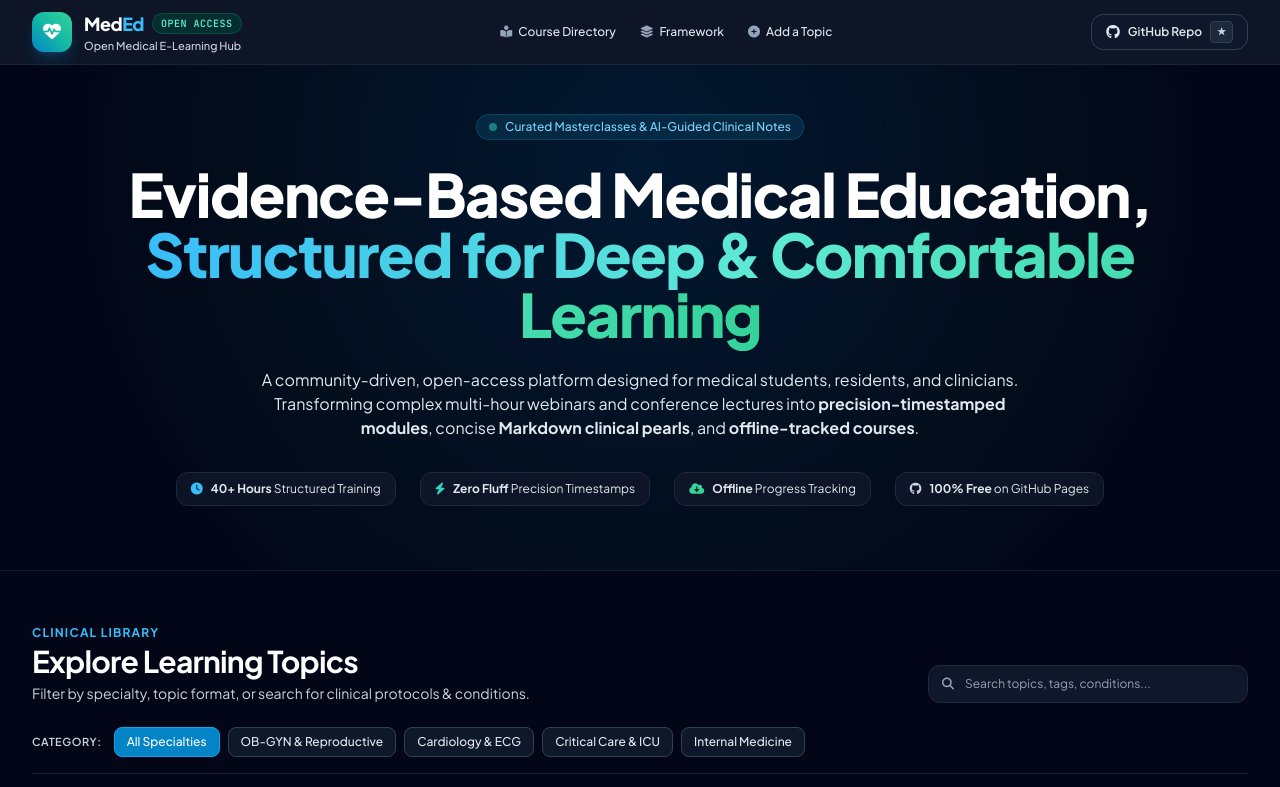
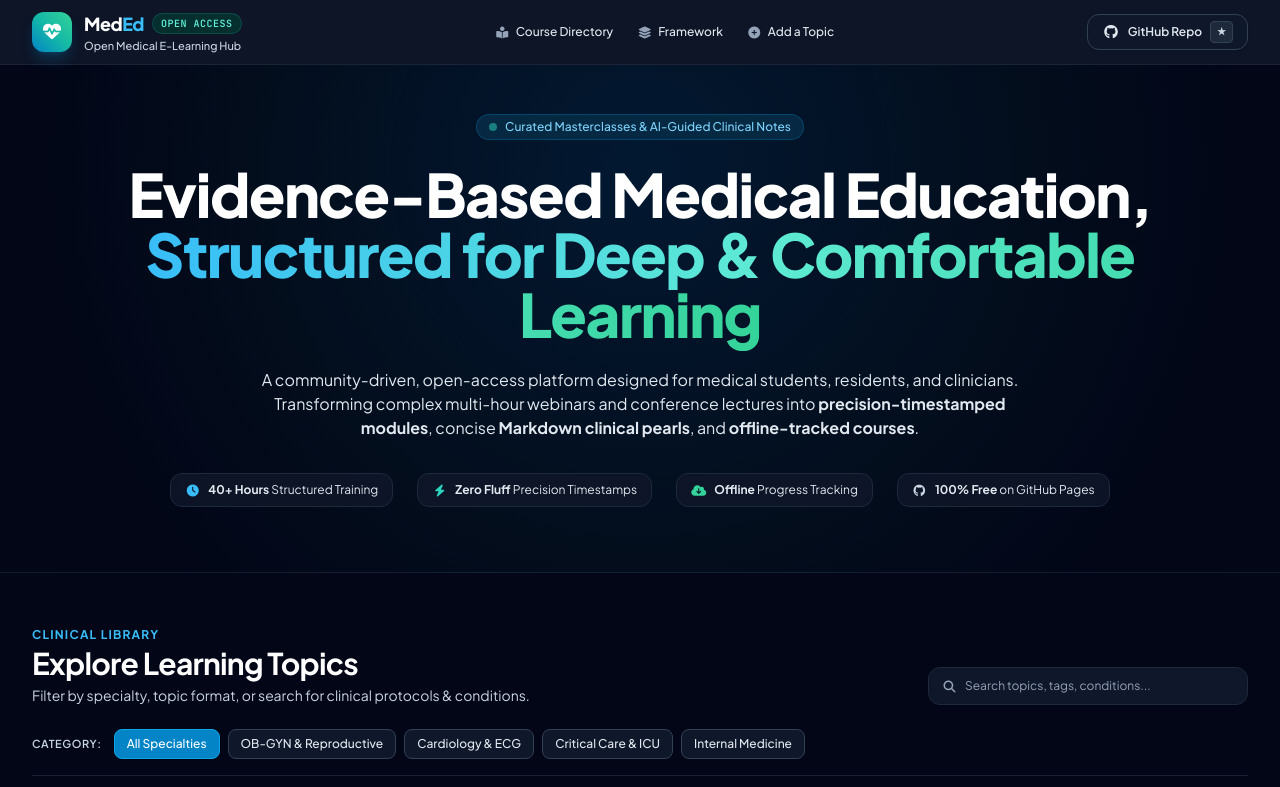
Before and after one commit to borun/fogsi-infertility-masterclass-2025, a website: page index.html in a window 1280 px wide. Shown: the top 787 px of the page. Drawn offline with Linux system fonts and the light colour scheme.

Commit message:
perf: add explicit icon dimension reservation and font layout stabilization to eliminate CLS

```diff
--- a/index.html
+++ b/index.html
@@ -123,21 +123,21 @@
         </p>
 
         <!-- Metric Badges -->
-        <div class="pt-2 flex flex-wrap items-center justify-center gap-3 sm:gap-6 text-xs text-slate-200">
-          <div class="flex items-center space-x-2 px-3.5 py-2 rounded-xl bg-slate-900/80 border border-slate-800">
-            <i class="fa-solid fa-clock text-sky-400"></i>
+        <div class="pt-2 flex flex-wrap items-center justify-center gap-3 sm:gap-6 text-xs text-slate-200 min-h-[44px]">
+          <div class="flex items-center space-x-2 px-3.5 py-2 rounded-xl bg-slate-900/80 border border-slate-800 shrink-0">
+            <i class="fa-solid fa-clock text-sky-400 w-4 h-4 inline-flex items-center justify-center shrink-0"></i>
             <span><strong>40+ Hours</strong> Structured Training</span>
           </div>
-          <div class="flex items-center space-x-2 px-3.5 py-2 rounded-xl bg-slate-900/80 border border-slate-800">
-            <i class="fa-solid fa-bolt text-teal-400"></i>
+          <div class="flex items-center space-x-2 px-3.5 py-2 rounded-xl bg-slate-900/80 border border-slate-800 shrink-0">
+            <i class="fa-solid fa-bolt text-teal-400 w-4 h-4 inline-flex items-center justify-center shrink-0"></i>
             <span><strong>Zero Fluff</strong> Precision Timestamps</span>
           </div>
-          <div class="flex items-center space-x-2 px-3.5 py-2 rounded-xl bg-slate-900/80 border border-slate-800">
-            <i class="fa-solid fa-cloud-arrow-down text-emerald-400"></i>
+          <div class="flex items-center space-x-2 px-3.5 py-2 rounded-xl bg-slate-900/80 border border-slate-800 shrink-0">
+            <i class="fa-solid fa-cloud-arrow-down text-emerald-400 w-4 h-4 inline-flex items-center justify-center shrink-0"></i>
             <span><strong>Offline</strong> Progress Tracking</span>
           </div>
-          <div class="flex items-center space-x-2 px-3.5 py-2 rounded-xl bg-slate-900/80 border border-slate-800">
-            <i class="fa-brands fa-github text-slate-300"></i>
+          <div class="flex items-center space-x-2 px-3.5 py-2 rounded-xl bg-slate-900/80 border border-slate-800 shrink-0">
+            <i class="fa-brands fa-github text-slate-300 w-4 h-4 inline-flex items-center justify-center shrink-0"></i>
             <span><strong>100% Free</strong> on GitHub Pages</span>
           </div>
         </div>
--- a/src/styles.css
+++ b/src/styles.css
@@ -12,6 +12,22 @@
 .glass-nav { background: rgba(15, 23, 42, 0.92); backdrop-filter: blur(16px); }
 .hero-glow {
   background: radial-gradient(circle at 50% 20%, rgba(2, 132, 199, 0.15), rgba(13, 148, 136, 0.05) 50%, transparent 80%);
+}
+
+/* Font and Icon Layout Stabilization to Prevent Layout Shifts (Zero CLS) */
+.fa, .fas, .fa-solid, .fa-regular, .far, .fab, .fa-brands {
+  display: inline-block;
+  width: 1.25em;
+  height: 1.25em;
+  line-height: 1.25em;
+  text-align: center;
+  vertical-align: -0.125em;
+}
+
+/* Stable line heights on headings to prevent font swap reflow */
+h1, h2, h3, h4 {
+  font-feature-settings: "cv02", "cv03", "cv04", "cv11";
+  text-rendering: optimizeLegibility;
 }
 
 /* Accessible Screen Reader Helper */
```
Also changed, not shown: assets/css/main.min.css.
